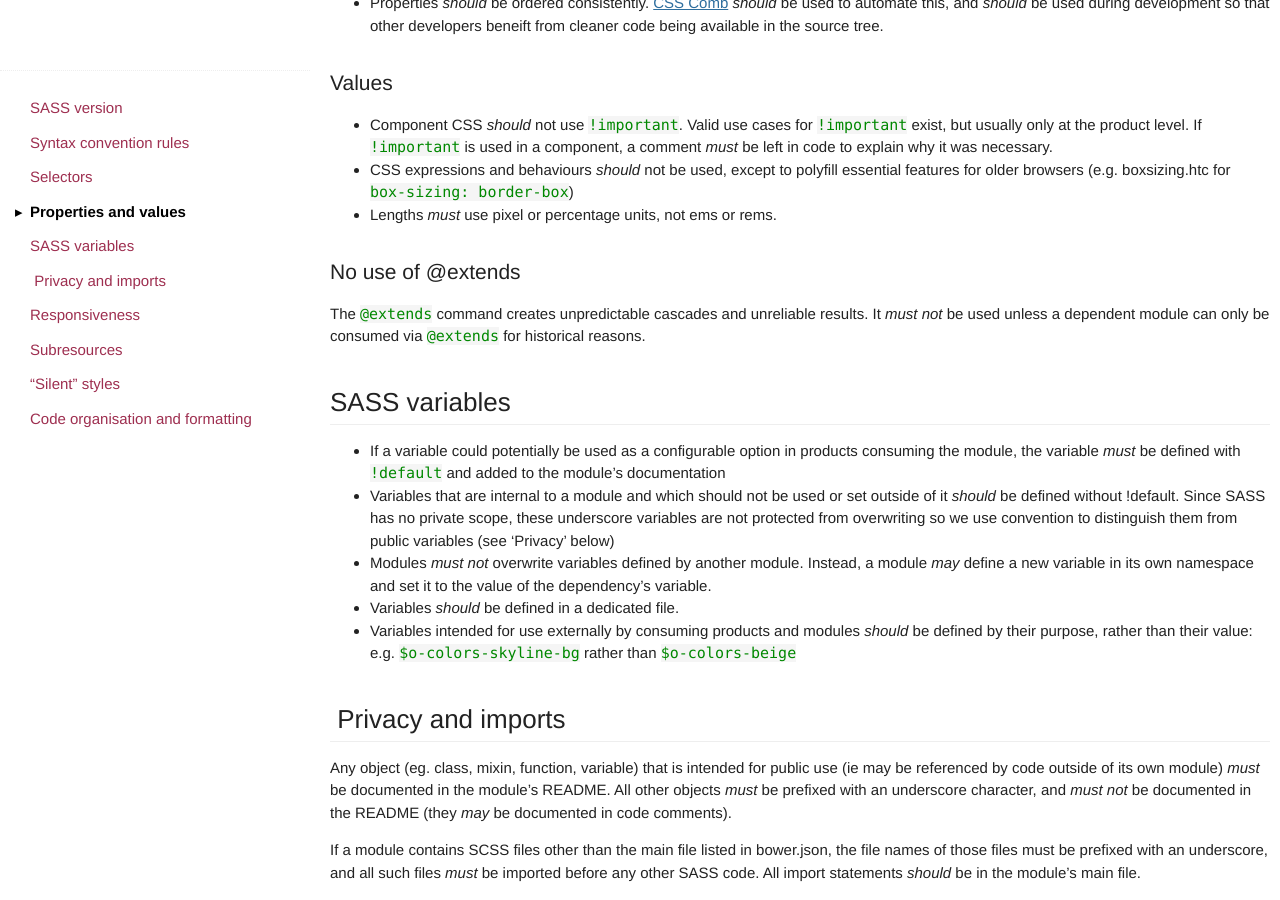
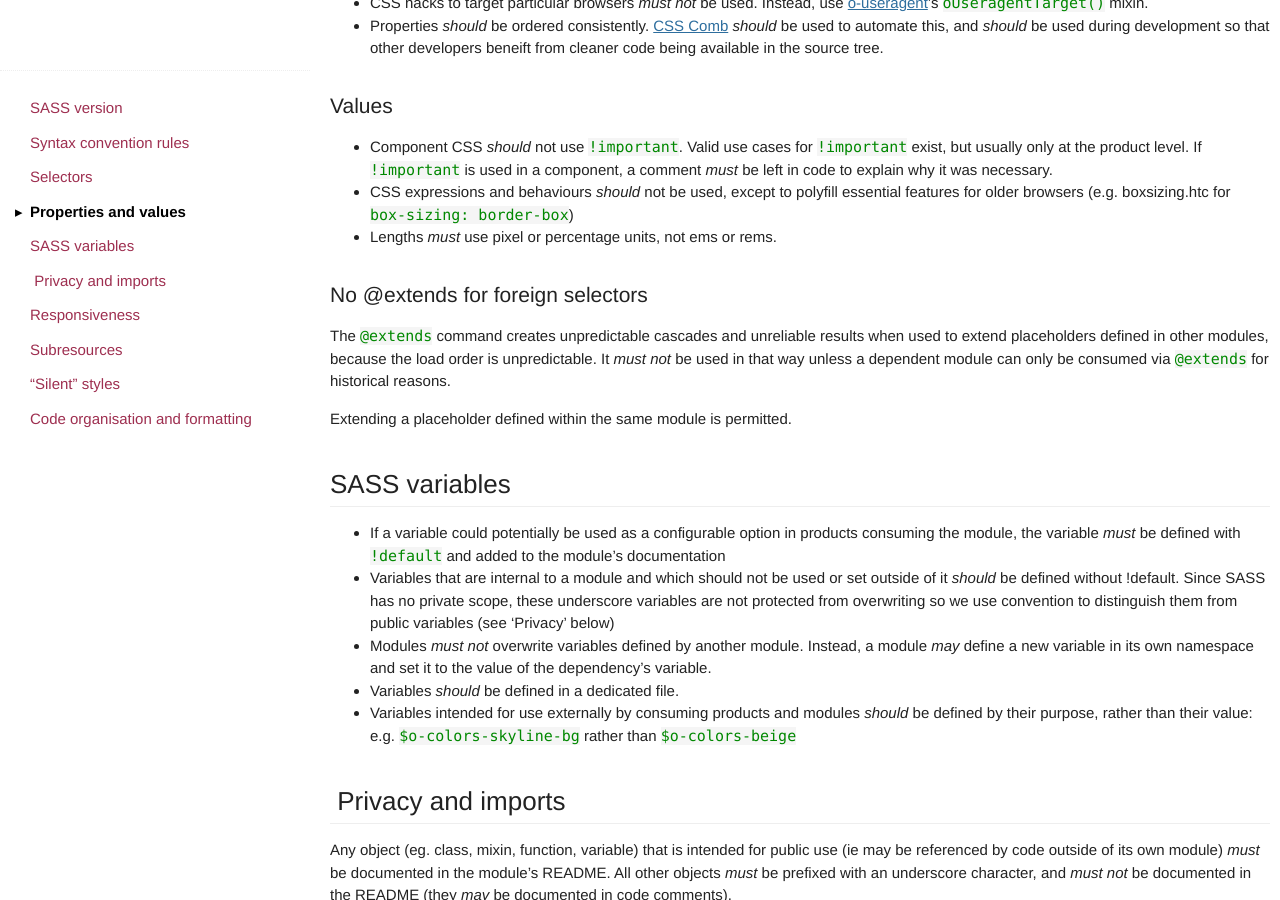
Before and after one commit to Financial-Times/ft-origami, a Jekyll site: the page built from docs/syntax/scss.md, in a window 1280 px wide and 900 px high, scrolled down 3938 px. Built offline with Jekyll 4.4.1, drawn with Linux system fonts in a browser that asks for light colours; some web fonts are replaced; comment, search, counter and statistics services are not loaded; some of the changed text lies outside the part shown.

Commit message:
Allow extends within module

```diff
--- a/docs/syntax/scss.md
+++ b/docs/syntax/scss.md
@@ -36,7 +36,8 @@ SASS does not have proper encapsulation or scope, so strict adherence to namespa
 * Tag selectors (unprefixed, eg `h1`) *must not* be used alone, but may be used if prefixed with a correctly namespaced selector
     - GOOD: `.o-thing__content > h1`
     - BAD: `h1`
-* ID and palceholder selectors (`#` and `%`) *must not* be used at all (Placeholders have been used historically, see [Issue #254](https://github.com/Financial-Times/ft-origami/issues/254), but modules which still have them must drop them in any major release)
+* Placeholder selectors (`%`) *must not* be used to reference other modules, but *may* be used within a module (Foreign placeholders have been used historically, see [Issue #254](https://github.com/Financial-Times/ft-origami/issues/254), but modules which still have them must drop them in any major release)
+* ID selectors (`#`) *must not* be used at all
 * Modules *must not* set or modify any CSS or SASS element in another module's namespace.
 * Styles *must not* affect any element except those which:
     * are in a portion of [owned DOM]({{site.baseurl}}/docs/syntax/html/#owned_dom); or
@@ -184,9 +185,11 @@ Where necessary, components *may* provide style rules targeted at specific user
 * CSS expressions and behaviours *should* not be used, except to polyfill essential features for older browsers (e.g. boxsizing.htc for `box-sizing: border-box`)
 * Lengths *must* use pixel or percentage units, not ems or rems.
 
-### No use of @extends
+### No @extends for foreign selectors
 
-The `@extends` command creates unpredictable cascades and unreliable results.  It *must not* be used unless a dependent module can only be consumed via `@extends` for historical reasons.
+The `@extends` command creates unpredictable cascades and unreliable results when used to extend placeholders defined in other modules, because the load order is unpredictable.  It *must not* be used in that way unless a dependent module can only be consumed via `@extends` for historical reasons.
+
+Extending a placeholder defined within the same module is permitted.
 
 
 ## SASS variables
@@ -238,14 +241,14 @@ Where a module contains only CSS, it *should* support silent styles.  Where Java
 Modules that support silent mode *must* include a `$o-{modulename}-is-silent` variable, with a default value (which *may* or be either true or false).  When the variable is true, styles that would normally be output as class selectors *must* instead be defined as mixins, with the same styles.  Eg:
 
 <?prettify linenums=1?>
-    @mixin oThingFoo() {
+    @mixin oThingFoo {
         margin-top: 1em;
     }
 
 If the original selector is not a class selector then the mixin can use a syntax suggestive of the original selector, which *must* be documented. Eg:
 
 <?prettify linenums=1?>
-    @mixin oGridSizingS3() {
+    @mixin oGridSizingS3 {
         width: 30%;
     }
     [data-o-grid-sizing~='S3'] {
```
